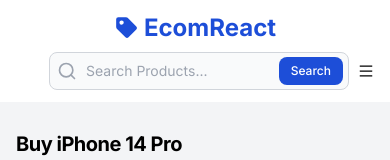
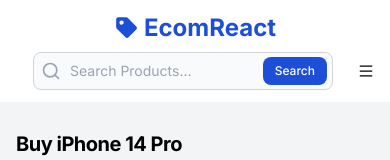
Before and after one commit to surajbera/ecom-react, a React (Vite) app: page / in a window 390 px wide. Shown: the top 160 px of the page. Built offline with nearby package versions, Linux system fonts and the light colour scheme.

Commit message:
feat: add extra tailwind breakpoints

```diff
--- a/tailwind.config.js
+++ b/tailwind.config.js
@@ -37,7 +37,7 @@
       },
       screens: {
         xs: '320px', // extra small
-        nms: '390px', // near medium small
+        nms: '410px', // near medium small
         ms: '570px', // medium small
         sm: '640px', // small
         md: '768px',
```
